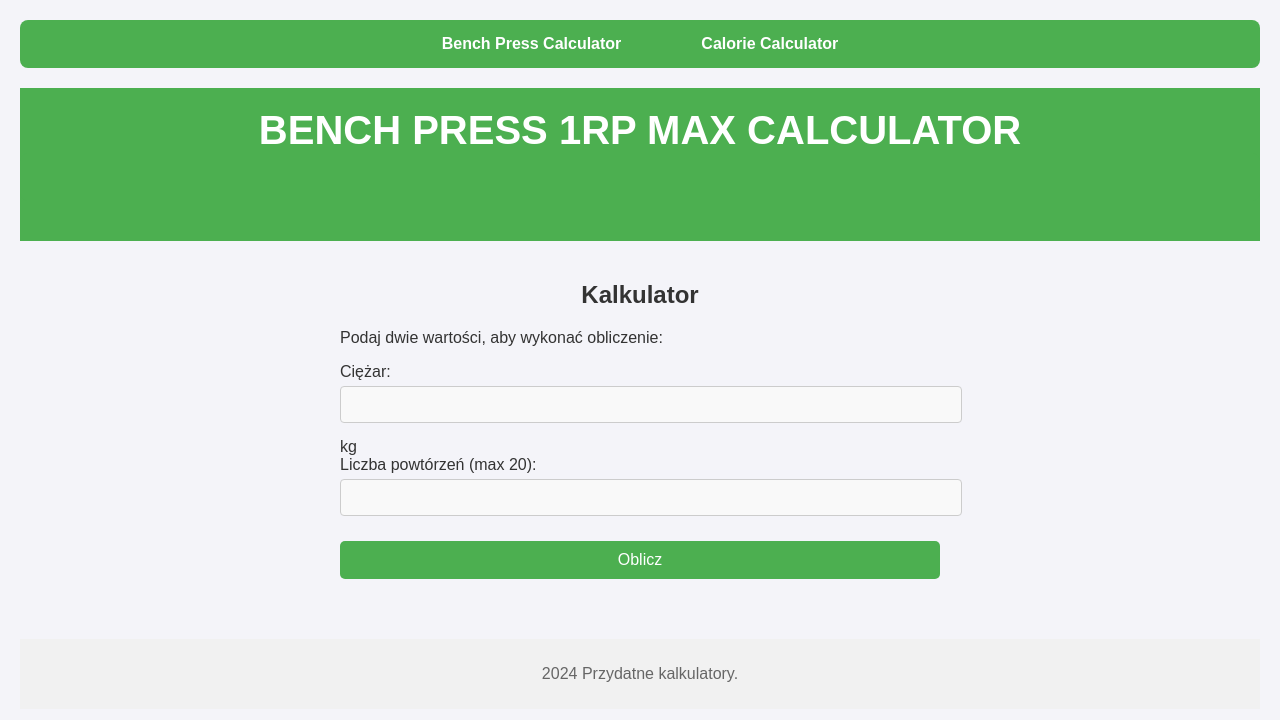
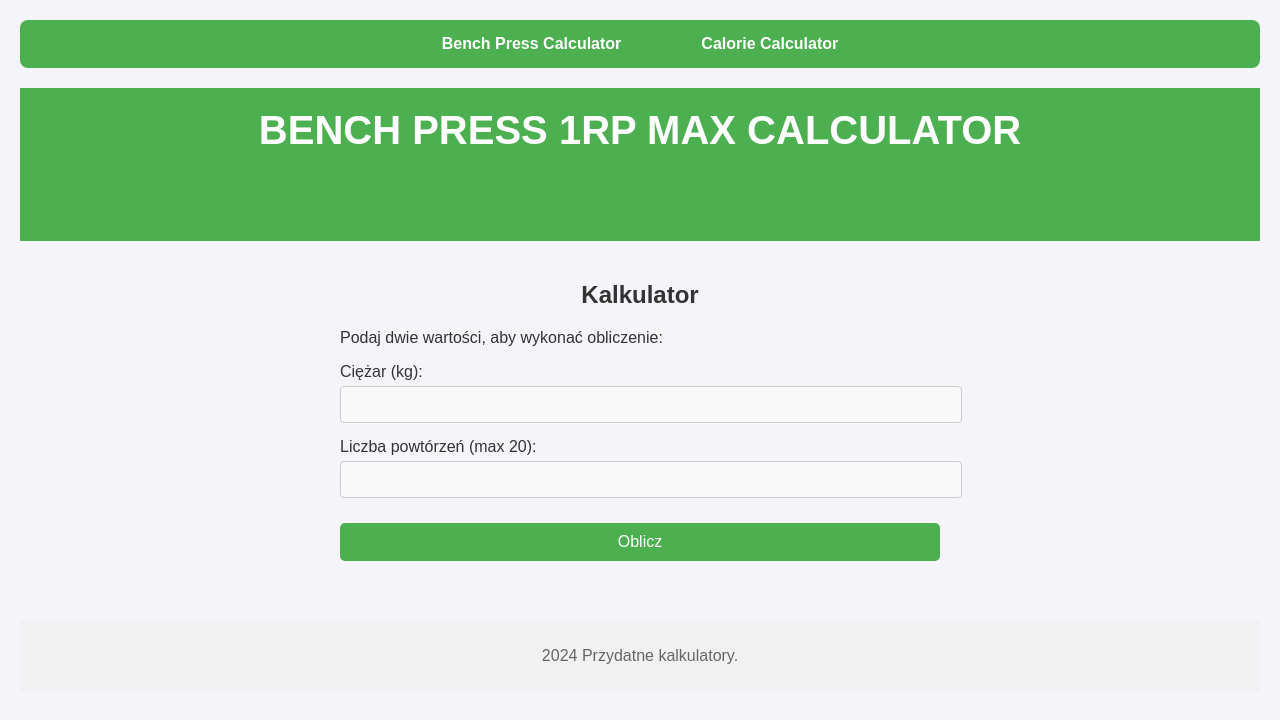
Before and after one commit to Mateusz159/projekt1, a React (Create React App) app: page / in a window 1280 px wide. Shown: the top 720 px of the page. Built offline with nearby package versions, Linux system fonts and the light colour scheme.

Commit message:
stylewhome

```diff
--- a/src/Home.jsx
+++ b/src/Home.jsx
@@ -37,14 +37,13 @@ return (
 <p>Podaj dwie wartości, aby wykonać obliczenie:</p>
 
 <label>
-Ciężar:
+Ciężar (kg):
 <input
 type="number"
 value={valueA}
 onChange={(e) => setValueA(e.target.value)}
 className="input"
 />
-kg
 </label>
 <br />
 <label>
```
